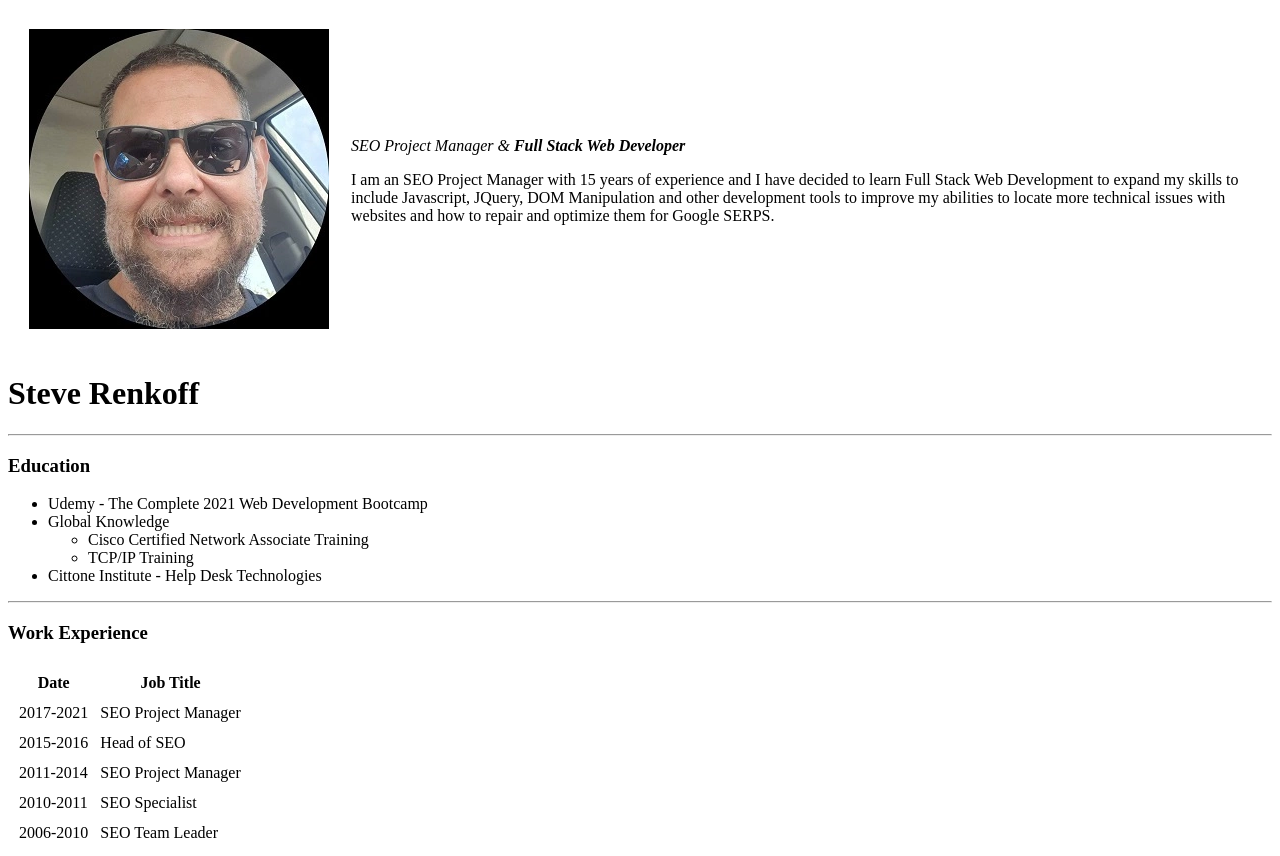
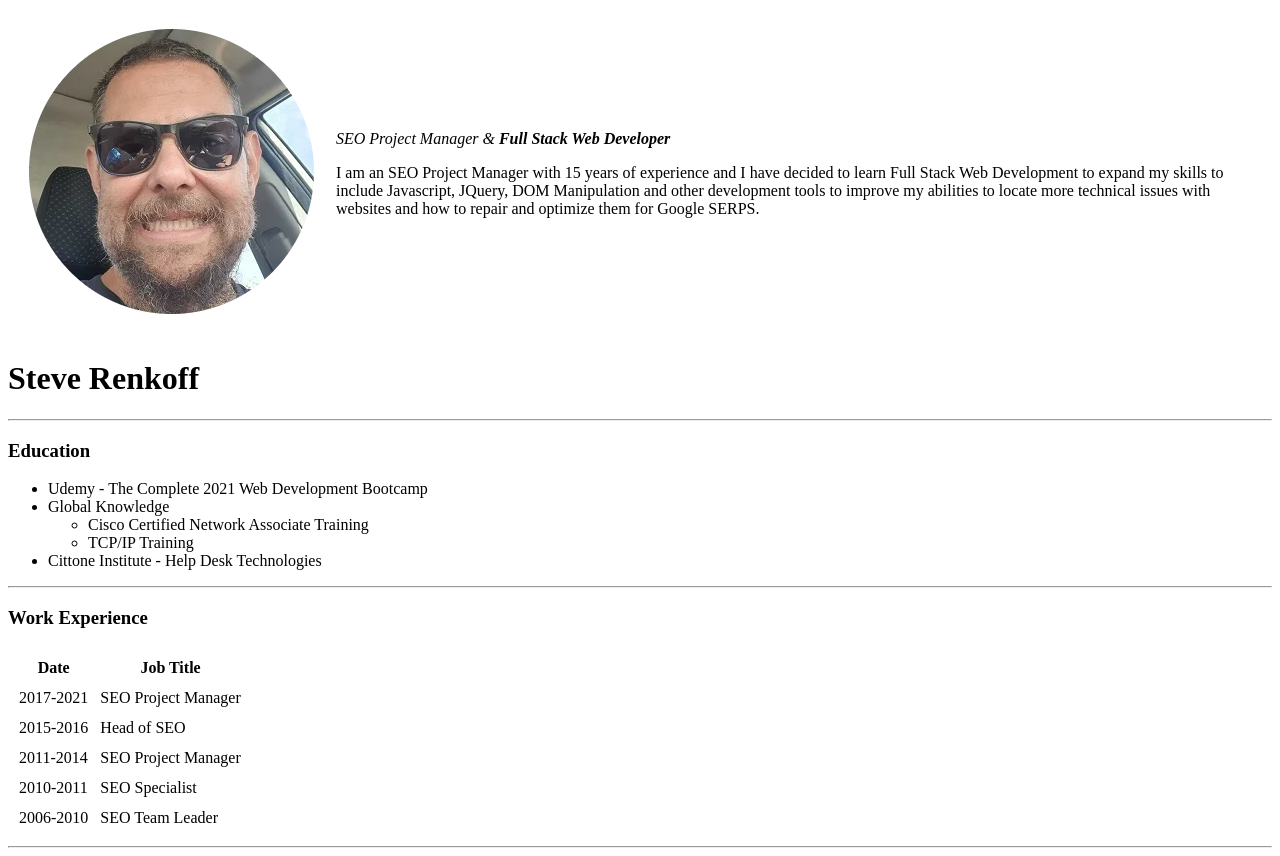
Before and after one commit to SEOwebdevservices/cv, a plain HTML site: page index.html in a window 1280 px wide. Shown: the top 856 px of the page. Drawn offline with Linux system fonts and the light colour scheme.

Commit message:
Update index.html

```diff
--- a/index.html
+++ b/index.html
@@ -11,7 +11,7 @@
 <body>
   <table cellspacing="20">
     <tr>
-      <td><a href="https://www.linkedin.com/in/steven-renkoff-52a636b1/"><img src="images/steve-profile.webp" alt="Steve Renkoff"></a></td>
+      <td><a href="https://www.linkedin.com/in/steven-renkoff-52a636b1/"><img src="images/steve-profile-modified.webp" alt="Steve Renkoff"></a></td>
       <td>
         <p>
           <em>SEO Project Manager & <strong>Full Stack Web Developer</strong></em>
```
